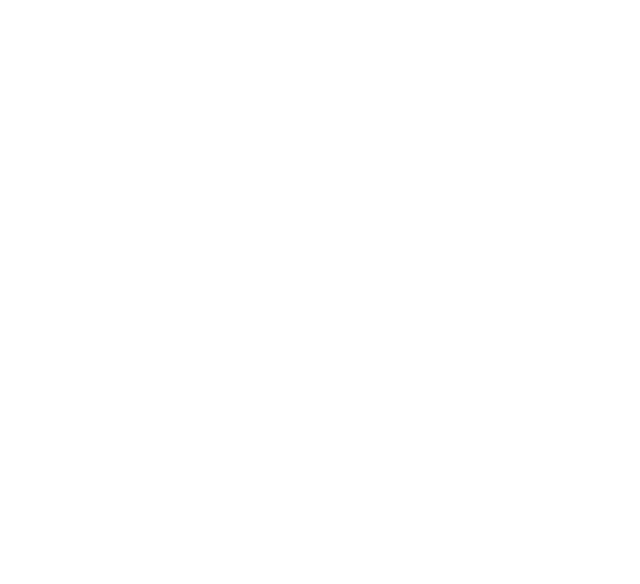
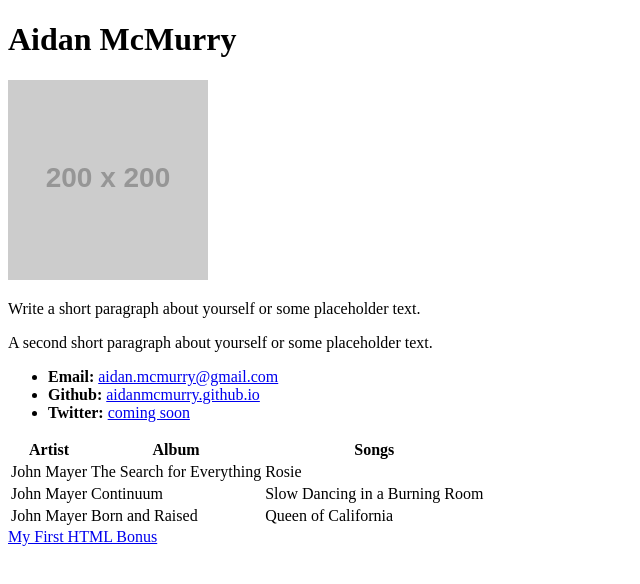
Before and after one commit to aidanmcmurry/aidanmcmurry.github.io, a plain HTML site: page index.html in a window 1280 px wide. Shown: the whole page, without its empty margins (0-640 px from the left). Drawn offline with Linux system fonts and the light colour scheme; placeholder pictures from the web are drawn by us.

Commit message:
added index

```diff
--- a/index.html
+++ b/index.html
@@ -4,9 +4,39 @@
   <meta charset="UTF-8">
   <title>Activity 1: Basic HTML Bio</title>
 </head>
-
 <body>
-
+  <h1>Aidan McMurry</h1>
+  <img src="https://placehold.it/200x200" alt="Your Name">
+  <p>Write a short paragraph about yourself or some placeholder text.</p>
+  <p>A second short paragraph about yourself or some placeholder text.</p>
+  <ul>
+    <li><strong>Email:</strong> <a href="#">aidan.mcmurry@gmail.com</a></li>
+    <li><strong>Github:</strong> <a href="#">aidanmcmurry.github.io</a></li>
+    <li><strong>Twitter:</strong> <a href="#">coming soon</a></li>
+  </ul>
+  <table>
+    <tr>
+      <th>Artist</th>
+      <th>Album</th>
+      <th>Songs</th>
+    </tr>
+    <tr>
+      <td>John Mayer</td>
+      <td>The Search for Everything</td>
+      <td>Rosie</td>
+    </tr>
+    <tr>
+      <td>John Mayer</td>
+      <td>Continuum</td>
+      <td>Slow Dancing in a Burning Room</td>
+    </tr>
+    <tr>
+      <td>John Mayer</td>
+      <td>Born and Raised</td>
+      <td>Queen of California</td>
+    </tr>
+  </table>
+  <!-- Bonus link to last class page -->
+  <a href="../../../../1/Activities/04-Stu_MyFirst_HTML/Solved/my-first-bonus.html">My First HTML Bonus</a>
 </body>
-
 </html>
```
